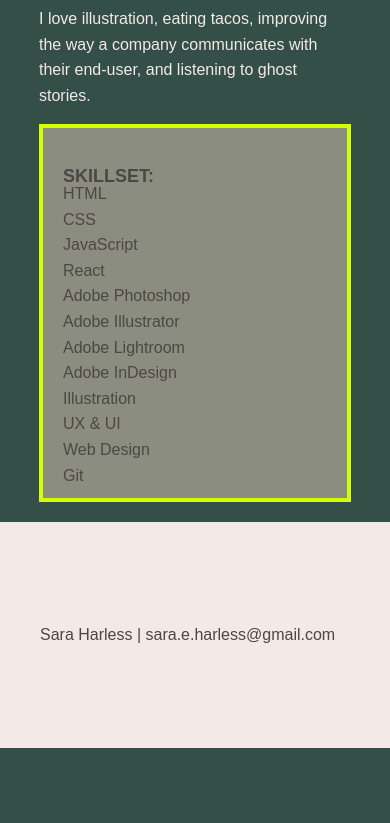
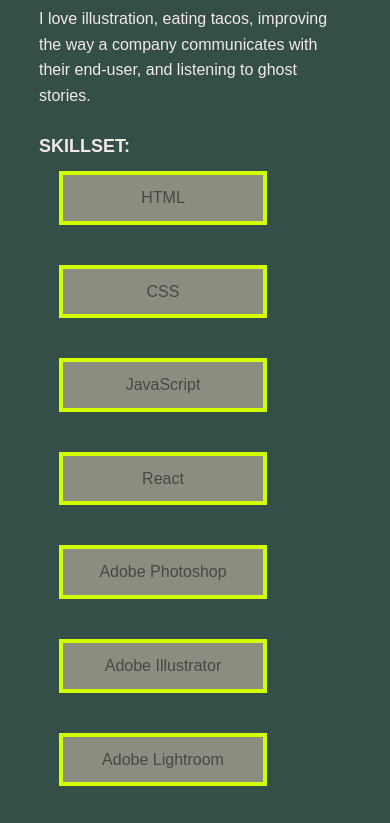
Before and after one commit to saraharless/portfolio-site, a React app: page /about in a window 390 px wide. Shown: the part 860-1683 px from the top of the page. Before the commit the page ends 1608 px from the top, so only its background shows below. Built offline with nearby package versions, Linux system fonts and the light colour scheme; a web font is replaced by a local one.

Commit message:
style skill divs and make responsive

```diff
--- a/src/components/About.js
+++ b/src/components/About.js
@@ -20,8 +20,8 @@
 
         <p>I love illustration, eating tacos, improving the way a company communicates with their end-user, and listening to ghost stories. </p>
 
+        <h4>Skillset:</h4>
         <div className="skills">
-          <h4>Skillset:</h4>
         <div className="skillItem">
             HTML
         </div>
--- a/src/styles/App.css
+++ b/src/styles/App.css
@@ -177,18 +177,24 @@
 }
 
 .skills {
+  display: flex;
+  /*max-width: 80%;*/
+  flex-wrap: wrap;
+}
+
+.skillItem {
+  text-align: center;
+  margin-top: 10px;
   background-color: #8C8D81;
   color: #4C4743;
   padding-left: 20px;
   padding-right: 20px;
   padding-top: 10px;
   padding-bottom: 10px;
-  margin-bottom: 20px;
+  margin: 20px;
   border: 4px solid #D4FF00;
-}
-
-ul {
-  list-style: none;
+  width: 160px;
+  flex-direction: row;
 }
 
 footer {
```
